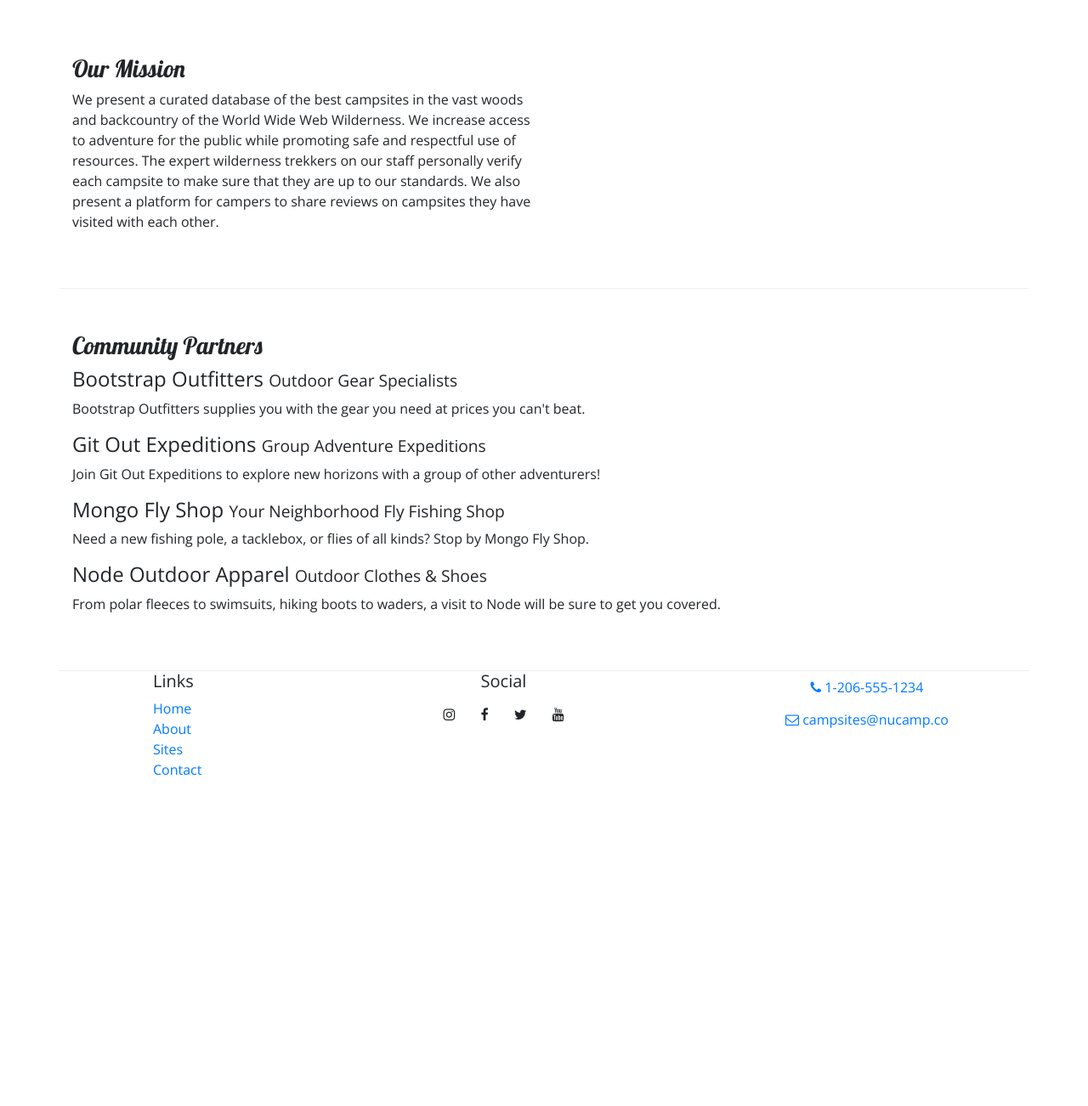
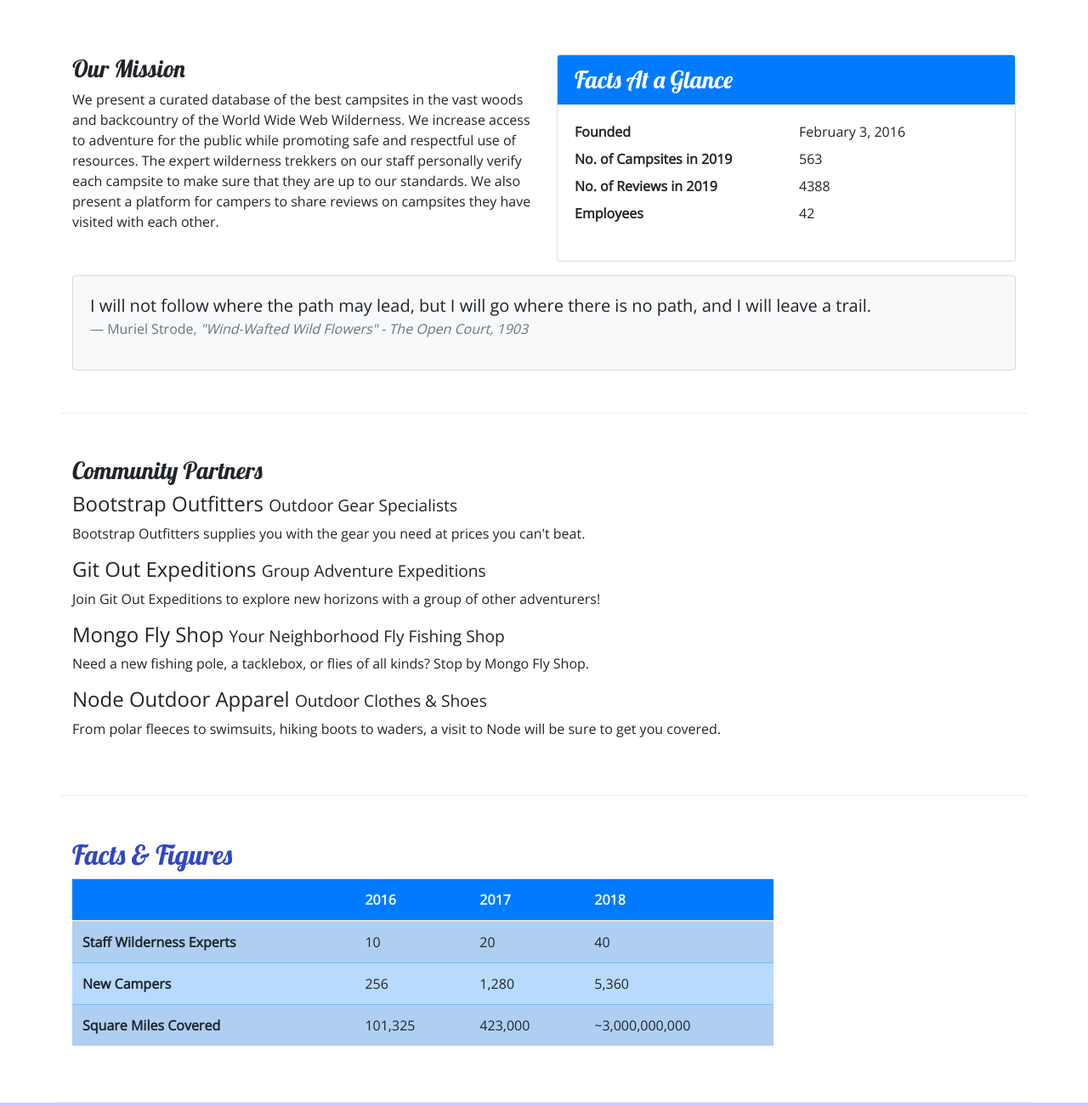
Before and after one commit to anaverse/nucampsite, a website: page aboutus.html in a window 1280 px wide. Shown: the part 220-1522 px from the top of the page at 85% size. Before the commit the page ends 1154 px from the top, so only its background shows below. Drawn offline with nearby package versions, Linux system fonts and the light colour scheme.

Commit message:
Tables and Cards

```diff
--- a/aboutus.html
+++ b/aboutus.html
@@ -42,7 +42,36 @@
         <div class="row row-content">
             <div class="col-sm-6">
                 <h3>Our Mission</h3>
-                <p class="d-none d-sm-block">We present a curated database of the best campsites in the vast woods and backcountry of the World Wide Web Wilderness. We increase access to adventure for the public while promoting safe and respectful use of resources. The expert wilderness trekkers on our staff personally verify each campsite to make sure that they are up to our standards. We also present a platform for campers to share reviews on campsites they have visited with each other.</p>
+                <p>We present a curated database of the best campsites in the vast woods and backcountry of the World Wide Web Wilderness. We increase access to adventure for the public while promoting safe and respectful use of resources. The expert wilderness trekkers on our staff personally verify each campsite to make sure that they are up to our standards. We also present a platform for campers to share reviews on campsites they have visited with  each other.</p>
+            </div>
+            <div class="col-sm-6">
+                <div class="card">
+                    <h3 class="card-header bg-primary text-white">Facts At a Glance</h3>
+                    <div class="card-body">
+                        <dl class="row">
+                            <dt class="col-6">Founded</dt>
+                            <dd class="col-6">February 3, 2016</dd>
+                            <dt class="col-6">No. of Campsites in 2019</dt>
+                            <dd class="col-6">563</dd>
+                            <dt class="col-6">No. of Reviews in 2019</dt>
+                            <dd class="col-6">4388</dd>
+                            <dt class="col-6">Employees</dt>
+                            <dd class="col-6">42</dd>
+                        </dl>
+                    </div>
+                </div>
+            </div>
+            <div class="col">
+                <div class="card bg-light mt-3">
+                    <blockquote class="blockquote card-body">
+                        <p class="mb-0">I will not follow where the path may lead, but I will go where there is no path, and I will leave a trail.</p>
+                        <footer class="blockquote-footer">Muriel Strode,
+                            <cite title="Source Title">"Wind-Wafted Wild Flowers" -
+                                The Open Court, 1903
+                            </cite>
+                        </footer>
+                    </blockquote>
+        		</div>
             </div>
         </div>
 
@@ -59,9 +88,46 @@
                 <p class="d-none d-sm-block">From polar fleeces to swimsuits, hiking boots to waders, a visit to Node will be sure to get you covered.</p>
             </div>
         </div>
+        <div class="row row-content">
+            <div class="col-sm-9">
+            	<h2>Facts &amp; Figures</h2>
+            	<div class="table-responsive">
+               	    <table class="table table-striped">
+	                    <thead>
+	                        <tr class="bg-primary text-light">
+	                            <th></th>
+	                            <th>2016</th>
+	                            <th>2017</th>
+	                            <th>2018</th>
+	                        </tr>
+                    	</thead>
+	                    <tbody class="table-primary">
+                            <tr>
+                                <th>Staff Wilderness Experts</th>
+                                <td>10</td>
+                                <td>20</td>
+                                <td>40</td>
+                            </tr>
+                            <tr>
+                                <th>New Campers</th>
+                                <td>256</td>
+                                <td>1,280</td>
+                                <td>5,360</td>
+                            </tr>
+                            <tr>
+                                <th>Square Miles Covered</th>
+                                <td>101,325</td>
+                                <td>423,000</td>
+                                <td>~3,000,000,000</td>
+                            </tr>
+                        </tbody>
+                    </table>
+                </div>
+            </div>
+       </div>
     </div>
 
-    <footer>
+    <footer class="site-footer">
         <div class="container">
             <div class="row">
                 <div class="col-4 col-sm-2 offset-1">
```
Also changed, not shown: Index.html (+1 -1 lines), contactus.html (+1 -1 lines).
